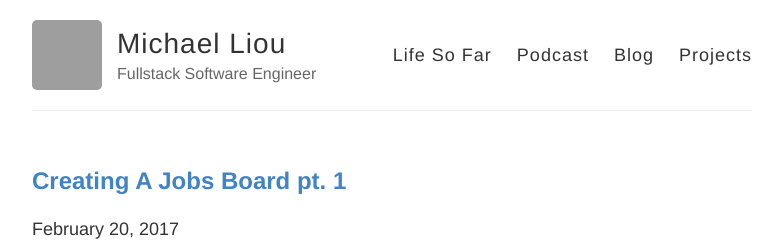
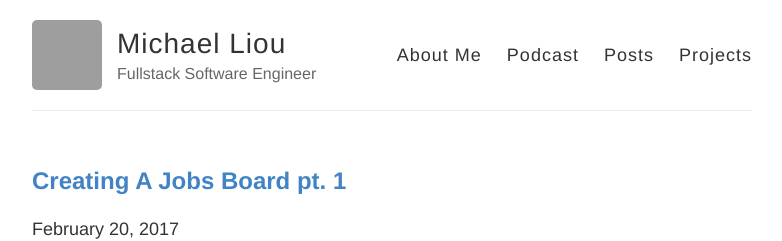
Before and after one commit to mliou8/mliou8.github.io, a Jekyll site: the page built from index.html, in a window 1280 px wide and 900 px high. Shown: the top 241 px of the window, without its empty margins (248-1030 px from the left). Built offline with Jekyll 4.4.1, drawn with Linux system fonts in a browser that asks for light colours; grey boxes are pictures that could not be loaded.

Commit message:
Update default.html

```diff
--- a/_layouts/default.html
+++ b/_layouts/default.html
@@ -27,9 +27,9 @@
           </div>
 
           <nav>
-              <a href="{{ site.baseurl }}/about">Life So Far</a>
+              <a href="{{ site.baseurl }}/about">About Me</a>
               <a href="{{ site.baseurl }}/podcast">Podcast</a>
-              <a href="{{ site.baseurl }}/blog">Blog</a>
+              <a href="{{ site.baseurl }}/blog">Posts</a>
               <a href="{{ site.baseurl }}/projects">Projects</a>
           </nav>
         </header>
```
